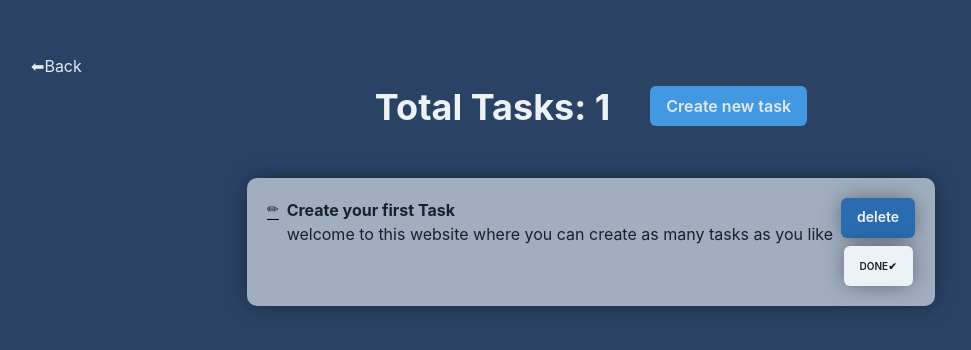
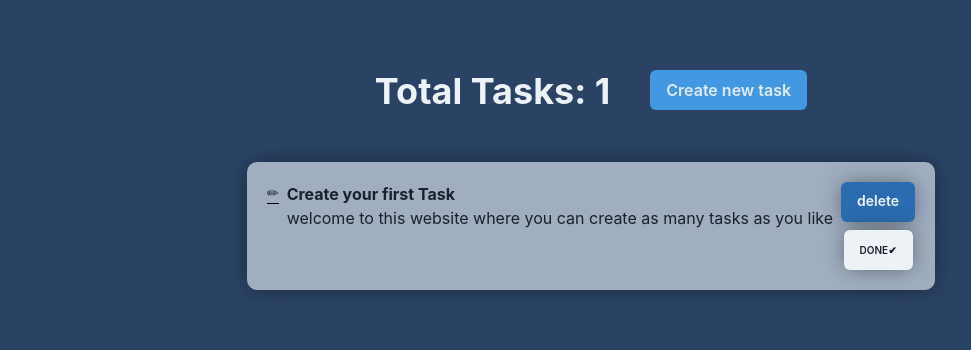
Before and after one commit to RodrigoSpano/Task-List, a React (Vite) app: page / in a window 1280 px wide. Shown: the part 220-570 px from the top of the page, without its empty margins (49-1020 px from the left). Built offline with nearby package versions, Linux system fonts and the light colour scheme.

Commit message:
Update App.jsx

```diff
--- a/src/App.jsx
+++ b/src/App.jsx
@@ -1,15 +1,13 @@
 import { TasksList } from "./app/components/TasksList"
 import { TasksForm } from "./app/components/TasksForm"
 import { Stack } from '@chakra-ui/react'
-import { BrowserRouter, Routes, Route, Link } from "react-router-dom";
-import { Text } from '@chakra-ui/react'
+import { BrowserRouter, Routes, Route } from "react-router-dom";
 
 function App() {
 
   return (
     <Stack bgColor='blue.800' minH='100vh' p={20} justifyContent='center'>
       <BrowserRouter>
-        <Link to={'/'}><Text color='gray.200'> ⬅Back </Text></Link>
         <Routes>
           <Route path='/create-task' element={<TasksForm />} />
           <Route path='/edit-task/:id' element={<TasksForm />} />
```
